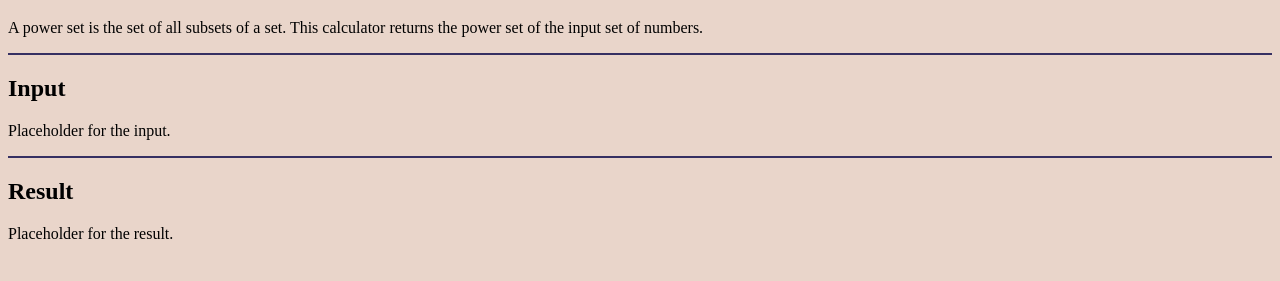
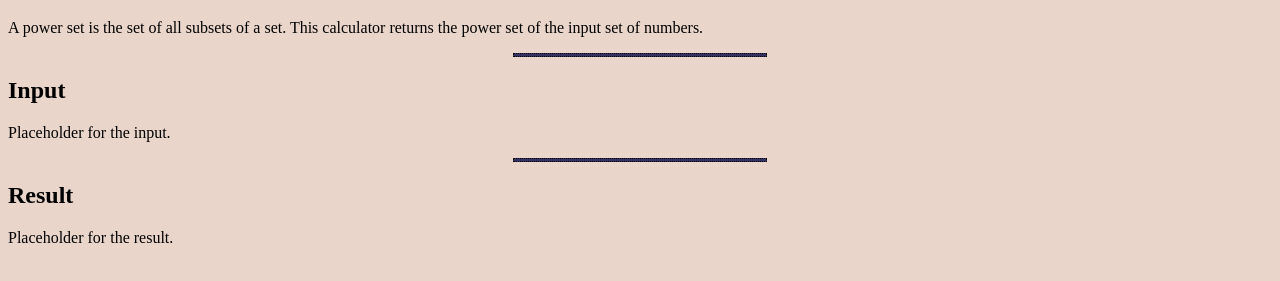
Before and after one commit to Gloomp/power-set, a plain HTML site: page index.html in a window 1280 px wide. Shown: the part 61-342 px from the top of the page. Drawn offline with Linux system fonts and the light colour scheme.

Commit message:
Change to hr css

```diff
--- a/index.html
+++ b/index.html
@@ -9,8 +9,9 @@
       }
       hr {
         background-color: #363062;
-        border-style: none;
+        border-style: dotted;
         height:2px;
+        width: 20%;
       }
     </style>
   </head>
```
